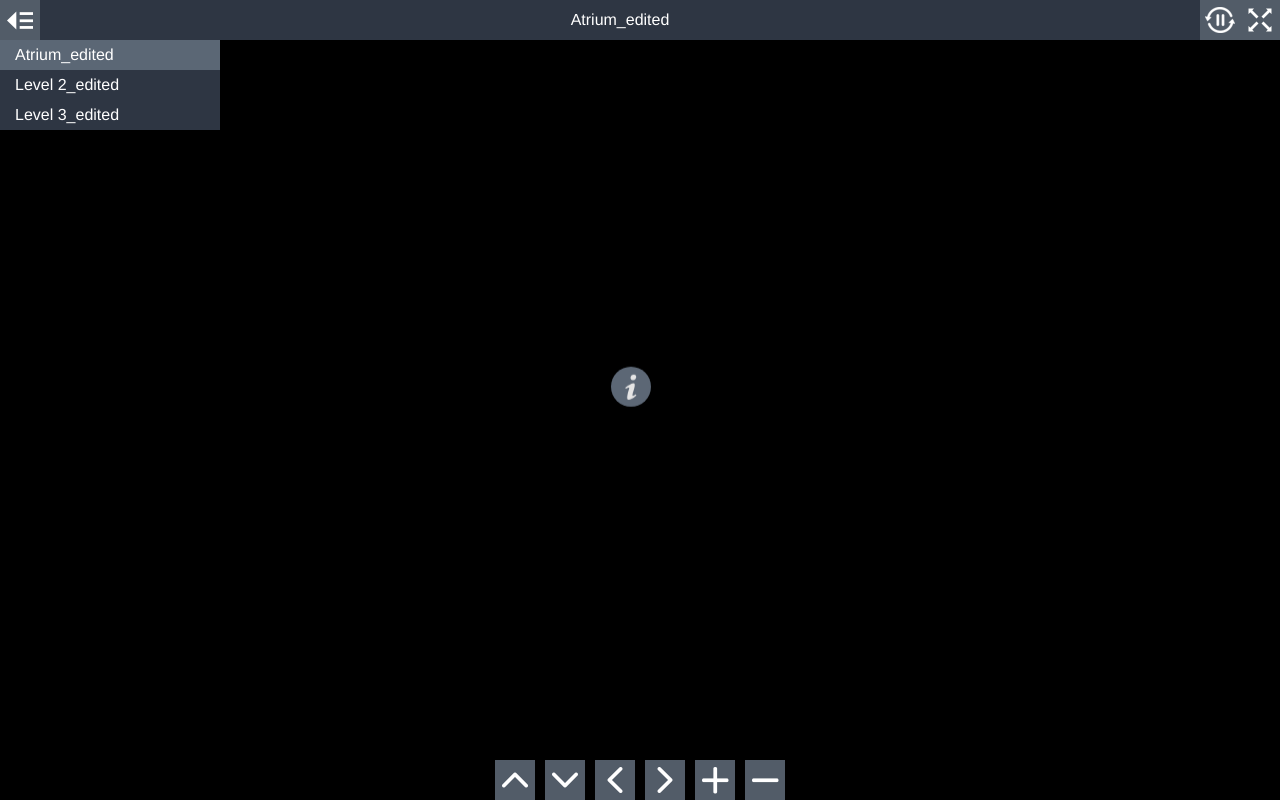
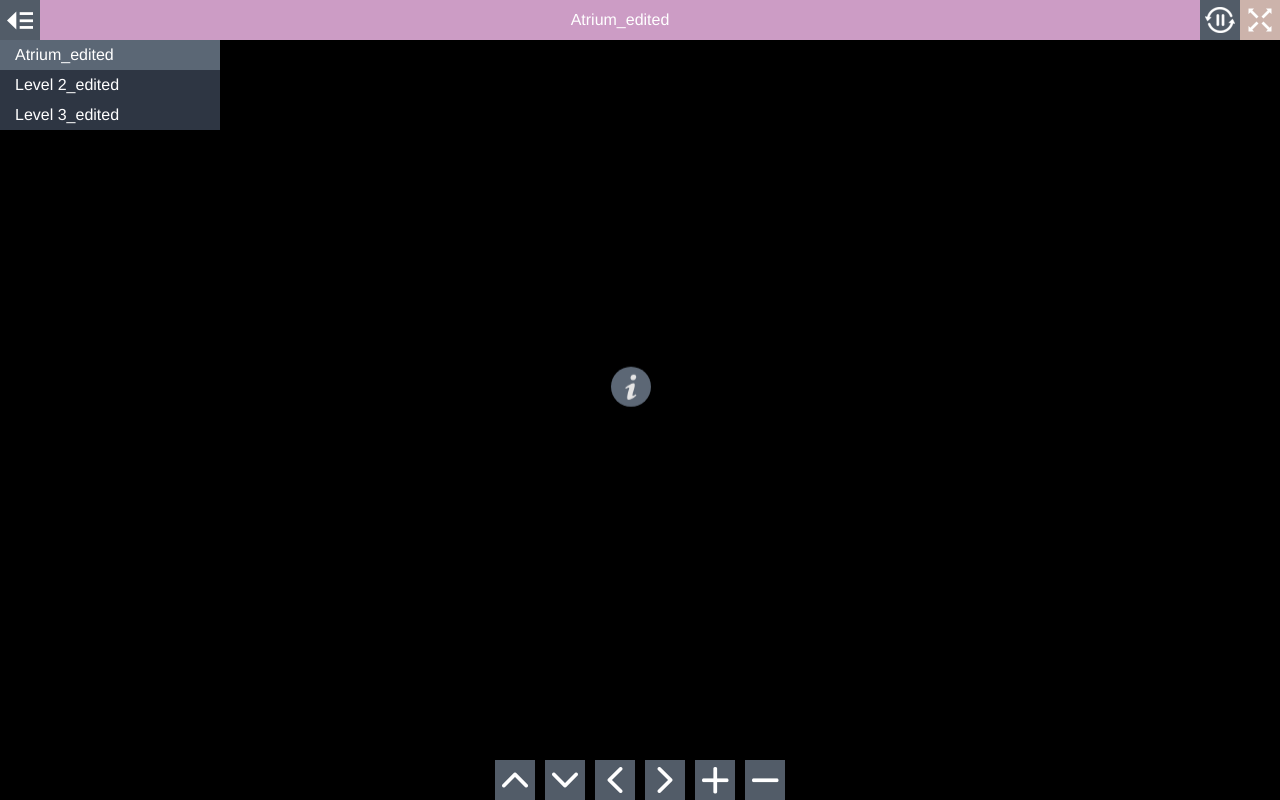
Before and after one commit to Helenwongyj/School-of-Business, a plain HTML site: page index.html in a window 1280 px wide. Drawn offline with Linux system fonts and the light colour scheme.

Commit message:
Update style.css

```diff
--- a/style.css
+++ b/style.css
@@ -79,8 +79,8 @@ body.multiple-scenes.mobile #titleBar {
   height: 100%;
   line-height: 30px;
   padding: 5px;
-  background-color: rgb(58,68,84);
-  background-color: rgba(58,68,84,0.8);
+  background-color: rgb(255, 196, 247);
+  background-color: rgba(255, 196, 247,0.8);
   overflow: hidden;
   text-overflow: ellipsis;
   white-space: nowrap;
@@ -103,8 +103,8 @@ body.multiple-scenes.mobile #titleBar {
   width: 40px;
   height: 40px;
   padding: 5px;
-  background-color: rgb(103,115,131);
-  background-color: rgba(103,115,131,0.8);
+  background-color: rgb(255, 224, 214);
+  background-color: rgba(255, 224, 214,0.8);
 }
 
 .mobile #fullscreenToggle {
@@ -376,8 +376,8 @@ body.single-scene #sceneList, body.single-scene #sceneListToggle {
 
   border-radius: 5px;
 
-  background-color: rgb(58,68,84);
-  background-color: rgba(58,68,84,0.8);
+  background-color: rgb(211, 207, 255);
+  background-color: rgba(211, 207, 255,0.8);
 
   color: #fff;
 
```
